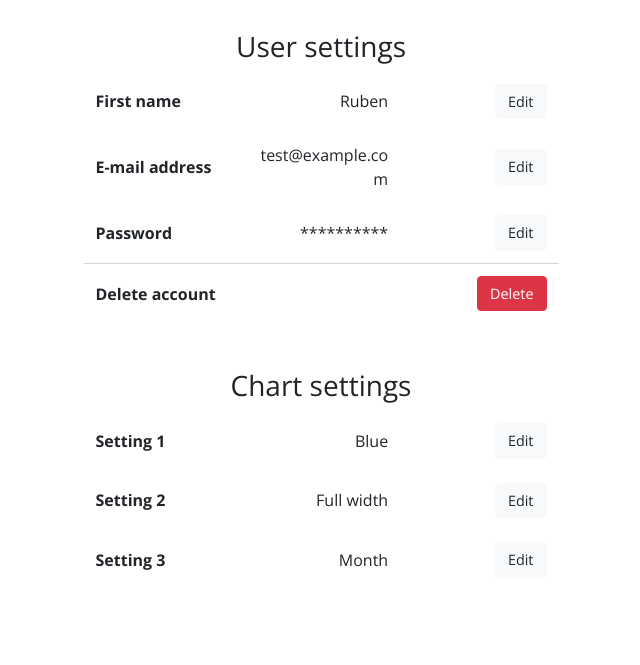
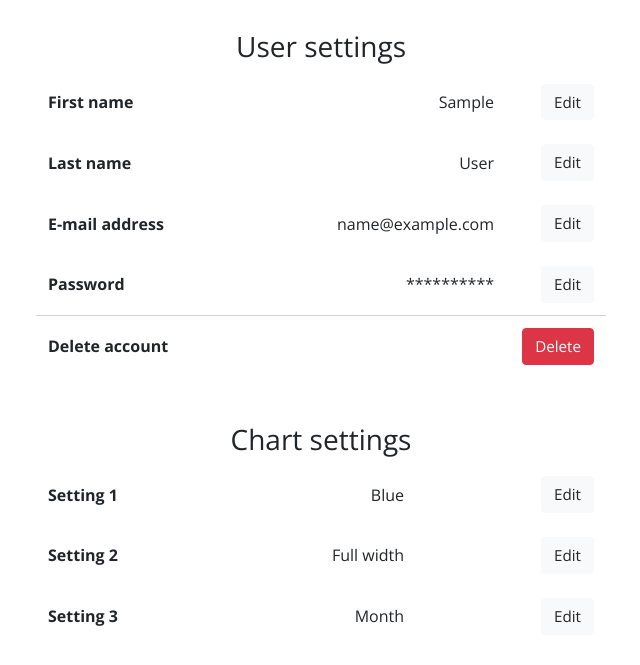
Before and after one commit to CarbonvanE/solar, a Django app: page /settings in a window 1280 px wide. Shown: the part 56-721 px from the top of the page, without its empty margins (319-959 px from the left). Run offline with Django 3.2, Linux system fonts and the light colour scheme; the visitor is signed in with stand-in values (Sample User, id 1); style sheets or scripts are compiled from the project's sources; parts of the project's set-up code (start-up, migrations or seed data) failed here and were passed over; some libraries are stand-ins or nearby versions.

Commit message:
feat: The settings page now shows the user account settings instead of placeholders

```diff
--- a/app/static/app/stylesheets/sass/settings.scss
+++ b/app/static/app/stylesheets/sass/settings.scss
@@ -20,7 +20,7 @@
                 text-align: right;
 
                 button {
-                    font-size: 0.9em;
+                    font-size: 0.95em;
                 }
             }
         }
--- a/app/templates/app/settings.html
+++ b/app/templates/app/settings.html
@@ -8,19 +8,27 @@
 {% block main %}
     <div class="container">
         <div class="row justify-content-md-center">
-            <div class="col col-lg-5">
+            <div class="col col-lg-6">
                 <div class="row">
                     <h3>User settings</h3>
                     <table class="table">
+                        <col/>
+                        <col/>
+                        <col width="100px"/>
                         <tbody>
                             <tr>
                                 <th scope="row">First name</th>
-                                <td>Ruben</td>
+                                <td>{{ first_name }}</td>
+                                <td><button type="button" class="btn btn-light">Edit</button></td>
+                            </tr>
+                            <tr>
+                                <th scope="row">Last name</th>
+                                <td>{{ last_name }}</td>
                                 <td><button type="button" class="btn btn-light">Edit</button></td>
                             </tr>
                             <tr>
                                 <th scope="row">E-mail address</th>
-                                <td>test@example.com</td>
+                                <td>{{ email }}</td>
                                 <td><button type="button" class="btn btn-light">Edit</button></td>
                             </tr>
                             <tr>
--- a/app/views.py
+++ b/app/views.py
@@ -68,5 +68,13 @@ def password_reset_view(request):
 @login_required
 def settings_view(request):
     """ Returns the settings page """
-
-    return render(request, 'app/settings.html', {'tab': 'settings'})
+    first_name = request.user.first_name
+    last_name = request.user.last_name
+    email = request.user.email
+    context = {
+        'tab': 'settings',
+        'first_name': first_name,
+        'last_name': last_name,
+        'email': email,
+    }
+    return render(request, 'app/settings.html', context)
```
